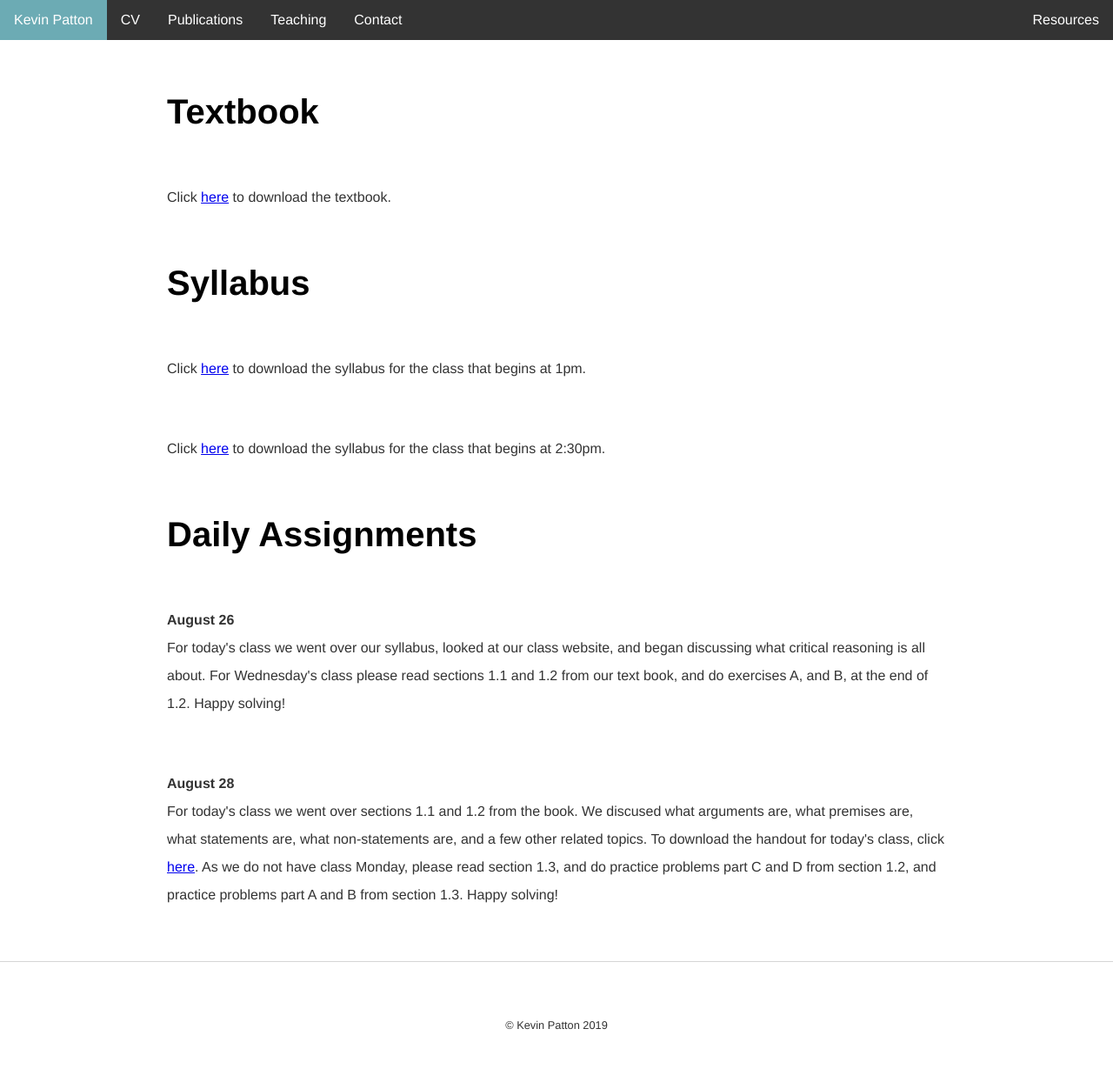
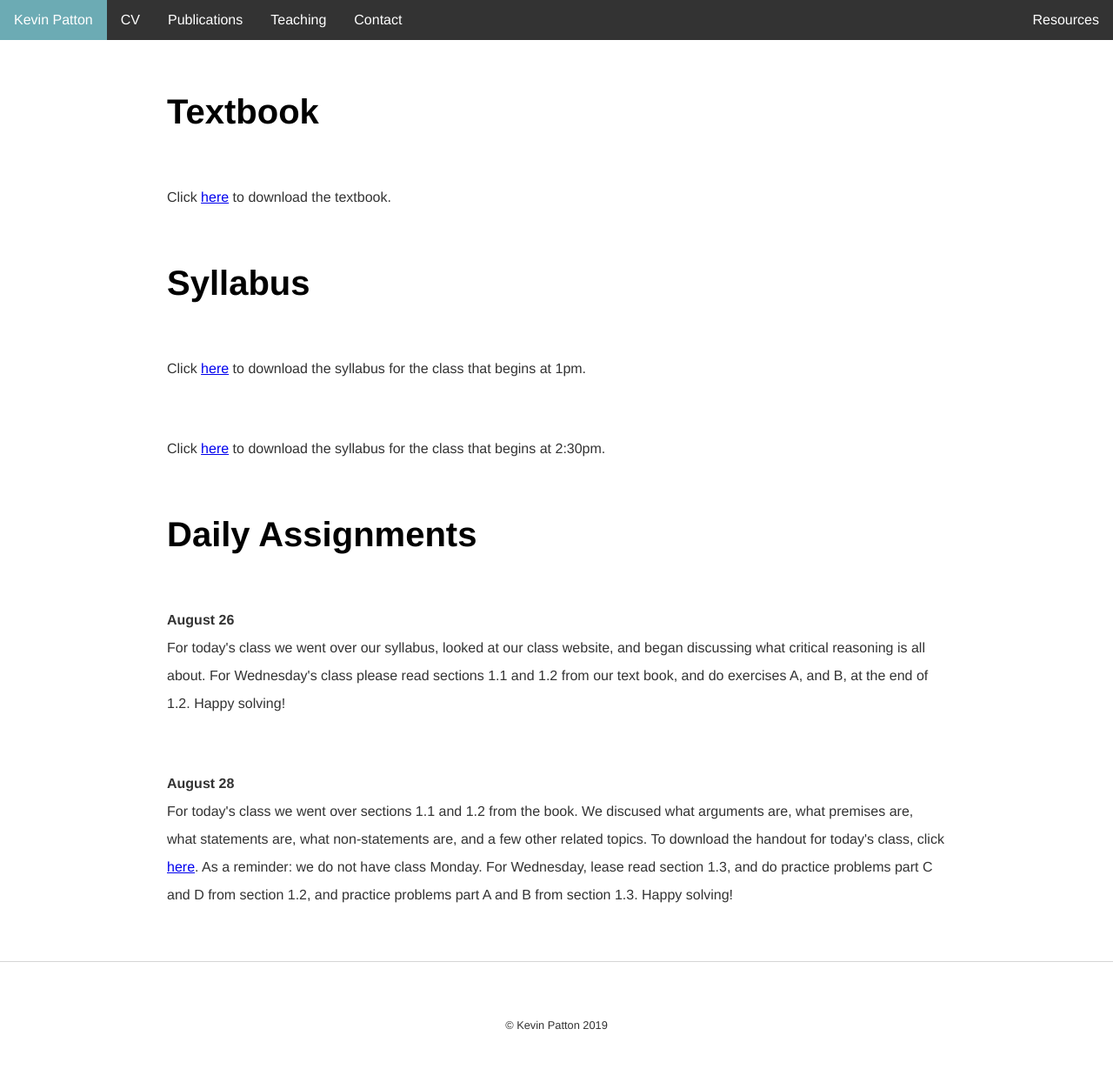
Before and after one commit to kevinjpatton/kevinjpatton.github.io, a Jekyll site: the page built from teaching/phil_1210/index.html, in a window 1280 px wide. Shown: the whole page at 87% size. Built offline with Jekyll 4.4.1, drawn with Linux system fonts in a browser that asks for light colours; Markdown is read by kramdown in place of the engine named in the settings.

Commit message:
Update index.html

```diff
--- a/teaching/phil_1210/index.html
+++ b/teaching/phil_1210/index.html
@@ -13,4 +13,4 @@ title: Teaching - Phil 1210
 <p><b>August 26</b><br>
 For today's class we went over our syllabus, looked at our class website, and began discussing what critical reasoning is all about.  For Wednesday's class please read sections 1.1 and 1.2 from our text book, and do  exercises A, and B, at the end of 1.2.  Happy solving!</p>
 <p><b>August 28</b><br>
-For today's class we went over sections 1.1 and 1.2 from the book.  We discused what arguments are, what premises are, what statements are, what non-statements are, and a few other related topics.  To download the handout for today's class, click <a href="/teaching/phil_1210/Day 2 - Section 1.1 - 1.2.pdf" target="_blank">here</a>.  As we do not have class Monday, please read section 1.3, and do practice problems part C and D from section 1.2, and practice problems part A and B from section 1.3.  Happy solving!</p>
+For today's class we went over sections 1.1 and 1.2 from the book.  We discused what arguments are, what premises are, what statements are, what non-statements are, and a few other related topics.  To download the handout for today's class, click <a href="/teaching/phil_1210/Day 2 - Section 1.1 - 1.2.pdf" target="_blank">here</a>.  As a reminder: we do not have class Monday.  For Wednesday, lease read section 1.3, and do practice problems part C and D from section 1.2, and practice problems part A and B from section 1.3.  Happy solving!</p>
```
